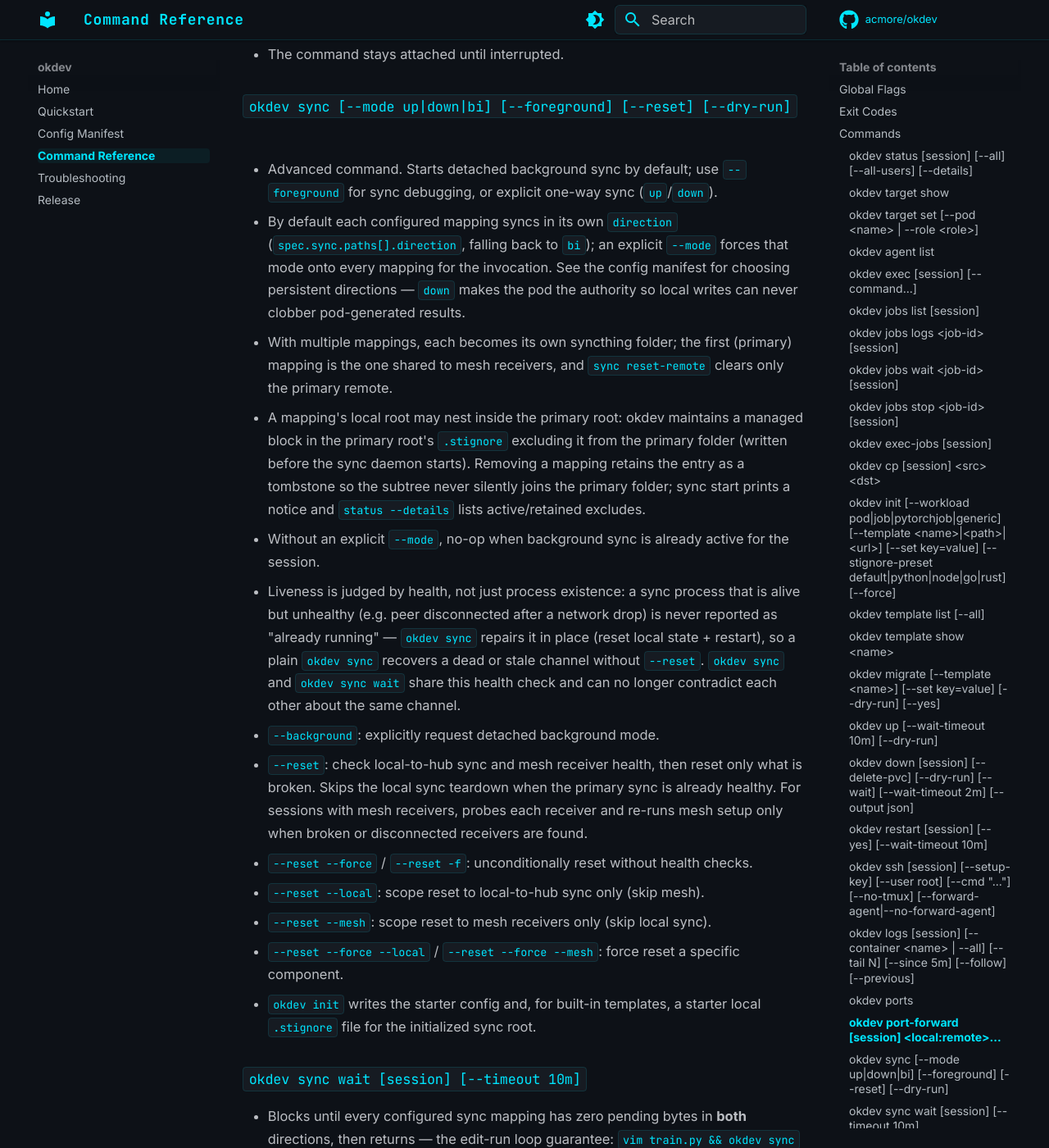
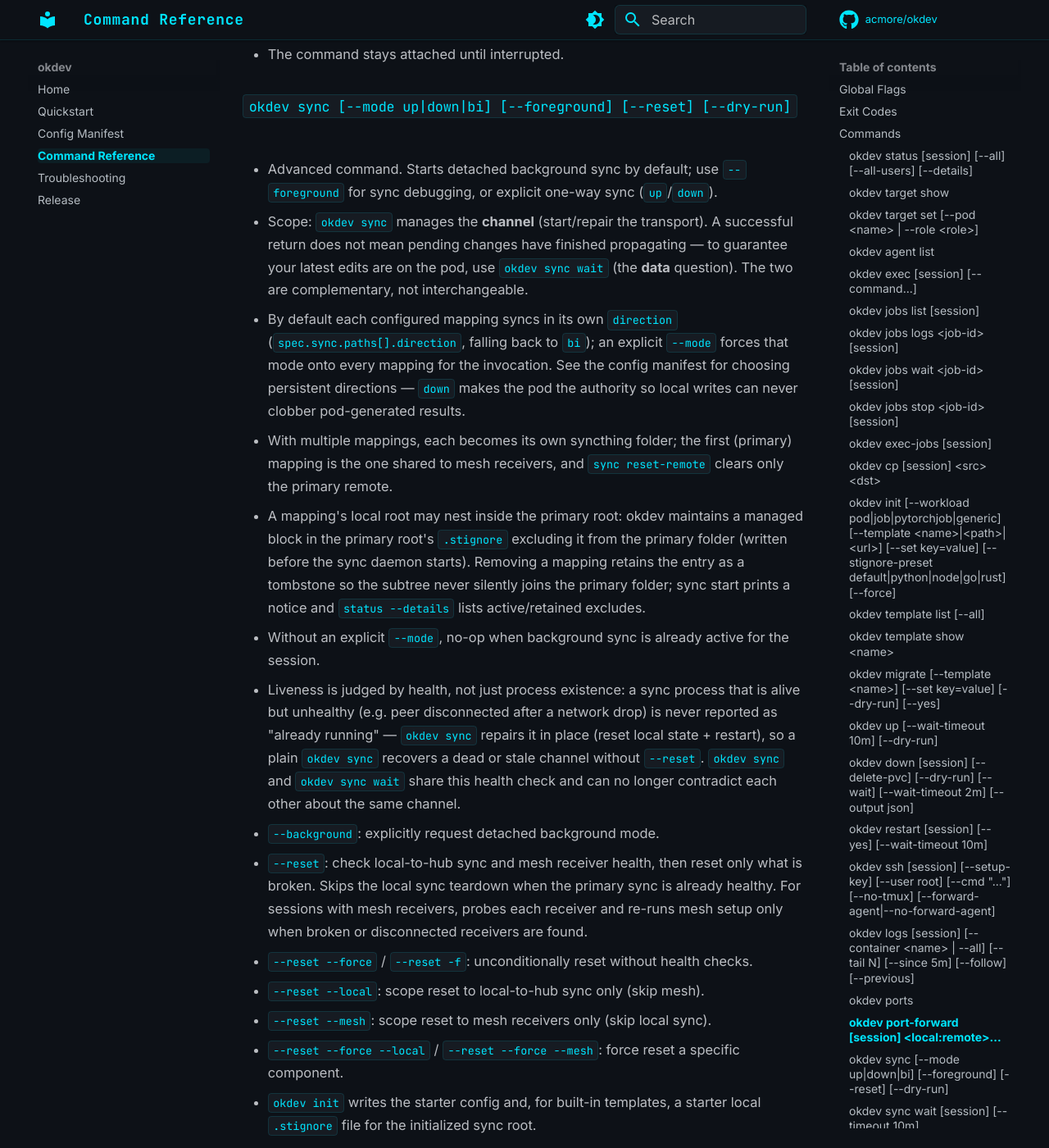
Before and after one commit to acmore/okdev, an MkDocs documentation site: the page built from docs/command-reference.md, in a window 1280 px wide and 1400 px high, scrolled down 17932 px. Shown: the whole window at 82% size. Built offline with MkDocs 1.6.1 and Material for MkDocs 9.7.7, drawn with Linux system fonts in a browser that asks for light colours; comment, search, counter and statistics services are not loaded; some of the changed text lies outside the part shown.

Commit message:
docs(skill): make the sync channel-vs-data split explicit
okdev sync answers the channel question (start/repair the transport;
returning does not mean edits arrived) and okdev sync wait answers the
data question (block until pending changes propagated; never repairs).
Spell out the distinction and the canonical edit -> sync wait -> run
sequence in command-reference, SKILL.md heuristics, workflows, and
troubleshooting so agents do not substitute one command for the other.

```diff
--- a/docs/command-reference.md
+++ b/docs/command-reference.md
@@ -319,6 +319,7 @@ agents can react without launching a diagnostic chain on every blip:
 ### `okdev sync [--mode up|down|bi] [--foreground] [--reset] [--dry-run]`
 
 - Advanced command. Starts detached background sync by default; use `--foreground` for sync debugging, or explicit one-way sync (`up`/`down`).
+- Scope: `okdev sync` manages the **channel** (start/repair the transport). A successful return does not mean pending changes have finished propagating — to guarantee your latest edits are on the pod, use `okdev sync wait` (the **data** question). The two are complementary, not interchangeable.
 - By default each configured mapping syncs in its own `direction` (`spec.sync.paths[].direction`, falling back to `bi`); an explicit `--mode` forces that mode onto every mapping for the invocation. See the config manifest for choosing persistent directions — `down` makes the pod the authority so local writes can never clobber pod-generated results.
 - With multiple mappings, each becomes its own syncthing folder; the first (primary) mapping is the one shared to mesh receivers, and `sync reset-remote` clears only the primary remote.
 - A mapping's local root may nest inside the primary root: okdev maintains a managed block in the primary root's `.stignore` excluding it from the primary folder (written before the sync daemon starts). Removing a mapping retains the entry as a tombstone so the subtree never silently joins the primary folder; sync start prints a notice and `status --details` lists active/retained excludes.
@@ -334,7 +335,7 @@ agents can react without launching a diagnostic chain on every blip:
 
 ### `okdev sync wait [session] [--timeout 10m]`
 
-- Blocks until every configured sync mapping has zero pending bytes in **both** directions, then returns — the edit-run loop guarantee: `vim train.py && okdev sync wait && okdev exec -- python train.py`.
+- Scope: the **data** question — has everything propagated? — complementary to `okdev sync`, which manages the channel. Blocks until every configured sync mapping has zero pending bytes in **both** directions, then returns — the edit-run loop guarantee: `vim train.py && okdev sync wait && okdev exec -- python train.py`.
 - Triggers an immediate rescan on both sides before waiting, so files written moments earlier are picked up now instead of after the filesystem-watcher delay.
 - Purely a wait: it does not start or repair sync. It fails fast with a state-accurate report: "not running" when the background process is gone (start it with `okdev sync`), or "running but unhealthy (…)" when the process is alive but the channel is broken (repair with `okdev sync`, which self-heals, or `okdev sync --reset`).
 - Prints pending-byte progress while waiting; exits non-zero if convergence is not reached within `--timeout`.
```
Also changed, not shown: skills/okdev/SKILL.md (+1 -0 lines), skills/okdev/references/troubleshooting.md (+2 -0 lines), skills/okdev/references/workflows.md (+5 -1 lines).
